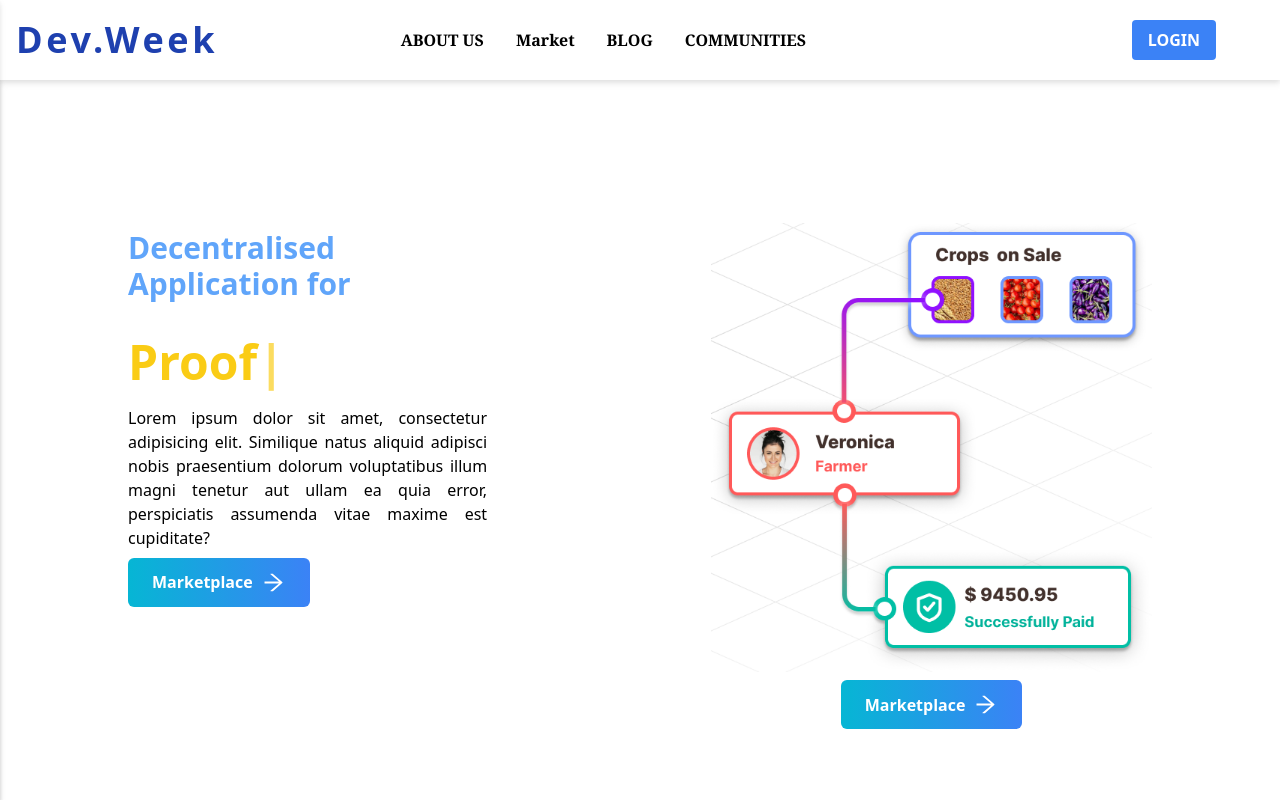
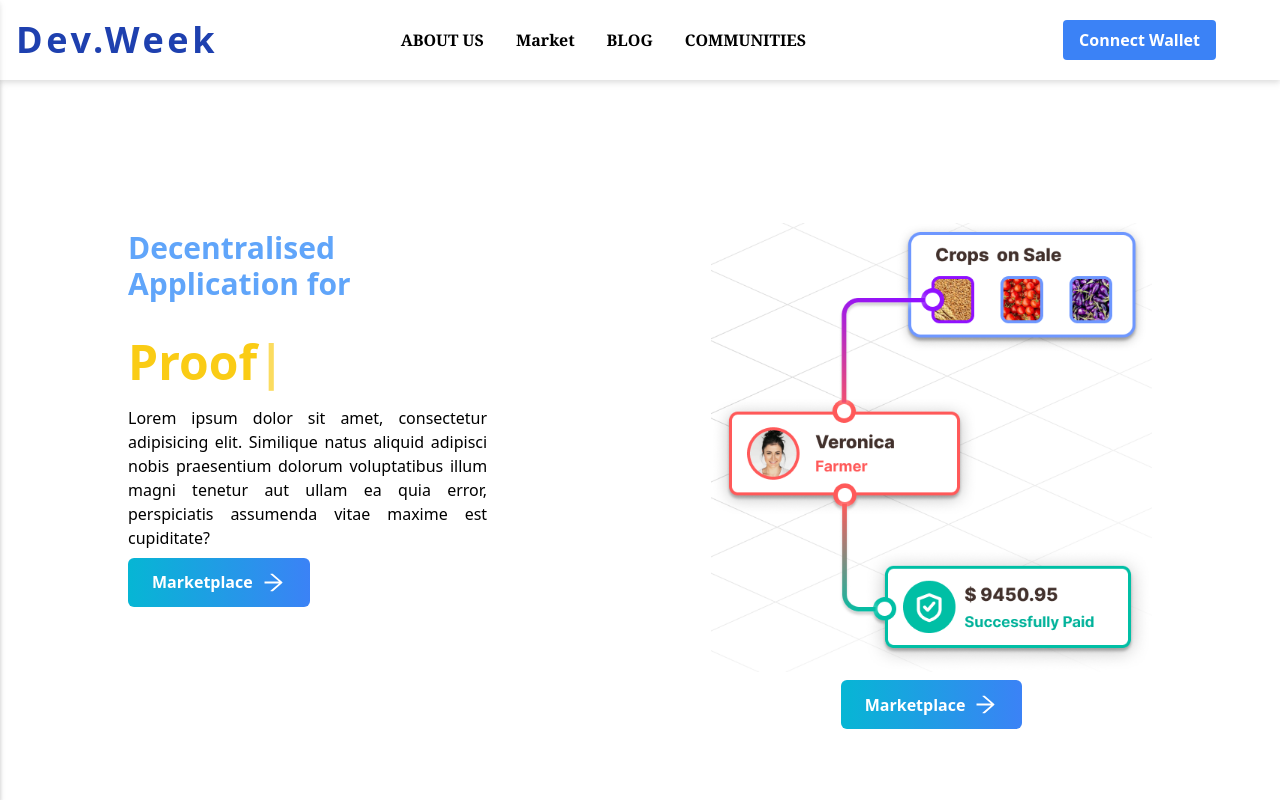
Before and after one commit to Vikash-8090-Yadav/DevWeek-Hack, a Next.js app: page / in a window 1280 px wide. Shown: the top 800 px of the page. Built offline with nearby package versions, Linux system fonts and the light colour scheme.

Commit message:
added the cello  connect wallet

```diff
--- a/components/Navbar/navbar.jsx
+++ b/components/Navbar/navbar.jsx
@@ -1,4 +1,6 @@
 import { useState } from "react";
+import Script from "next/script";
+
 
 function NavLink({ to, children }) {
   return (
@@ -85,10 +87,73 @@ function MobileNav({ open, setOpen }) {
   );
 }
 
+const networks = {
+
+  celo:{
+   chainId: `0x${Number(44787).toString(16)}`,
+   chainName:"Celo",
+   nativeCurrency:{
+      name:"CELO",
+      symbol: "CELO",
+      decimals: 18
+
+   },
+   rpcUrls:["https://alfajores-forno.celo-testnet.org"],
+   blockExplorerUrls:["https://alfajores-blockscout.celo-testnet.org"]
+
+  },
+  // for ropsten
+  // ropsten: {
+  //   provider: () => new HDWalletProvider(mnemonic, `https://ropsten.infura.io/v3/YOUR-PROJECT-ID`),
+  //   network_id: 3,       // Ropsten's id
+  //   gas: 5500000,        // Ropsten has a lower block limit than mainnet
+  //   confirmations: 2,    // # of confirmations to wait between deployments. (default: 0)
+  //   timeoutBlocks: 200,  // # of blocks before a deployment times out  (minimum/default: 50)
+  //   skipDryRun: true     // Skip dry run before migrations? (default: false for public nets )
+};
+
+
 export default function Navbar() {
   const [open, setOpen] = useState(false);
+
+  const [address , setAddress] = useState('');
+  const [balance , setBalance] = useState(' ');
+  async function connectWallet() {
+    if (typeof window.ethereum === 'undefined') {
+      console.log('Please install MetaMask');
+      return;
+    }
+
+    const web3 = new Web3(window.ethereum);
+    console.log(web3.version);
+
+    try {
+      const chainId = await web3.eth.getChainId();
+      if (chainId !== networks.celo.chainId) {
+        await window.ethereum.request({
+          method: 'wallet_addEthereumChain',
+          params: [networks.celo],
+        });
+      }
+
+      const accounts = await web3.eth.requestAccounts();
+      const address = accounts[0];
+      setAddress(address);
+
+      const balance = await web3.eth.getBalance(address);
+      const finalBalance = web3.utils.fromWei(balance) + ' ' + networks.celo.nativeCurrency.symbol;
+      console.log('Result:', finalBalance);
+      setBalance(finalBalance);
+    } catch (error) {
+      console.log('Error:', error);
+    }
+  }
+
   return (
     <nav className="flex sticky top-0 z-50 filter drop-shadow-md bg-white px-4 py-4 h-20  items-center ">
+       <Script src="https://cdnjs.cloudflare.com/ajax/libs/web3/1.2.7-rc.0/web3.min.js"></Script>
+    <Script src="https://ajax.googleapis.com/ajax/libs/jquery/3.6.0/jquery.min.js"></Script>
+
       <MobileNav open={open} setOpen={setOpen} />
       <div className="w-3/12 flex items-center">
         <a className="text-4xl tracking-widest  font-semibold" href="/">
@@ -107,7 +172,12 @@ export default function Navbar() {
       </div>
       <div className="w-9/12 flex justify-end items-center">
         <button className=" hidden md:flex bg-blue-500 hover:bg-blue-700 text-white font-bold mx-12 py-2 px-4 rounded">
-          LOGIN
+
+        <div className="wallletwrapper" onClick={connectWallet}>
+            {balance == ''?<bl className="bl">0</bl>:<bl className="bl"><h2>{balance.slice(0,4)} {balance.slice(-5)}</h2></bl>}
+            {address == ''?<wl className="wl">Connect Wallet</wl>:<wl1 className="wl1"><h2>{address.slice(0,6)}...{address.slice(39)}</h2></wl1>}
+             </div>
+
         </button>
 
         <div
--- /dev/null
+++ b/components/wallet.jsx
@@ -0,0 +1,78 @@
+import styles from "../styles/nav.module.css"
+import Link from "next/link"
+import Script from "next/script";
+import { useState } from "react";
+const networks = {
+    // for ganache
+    // development: {
+    //  host: "127.0.0.1",     // Localhost (default: none)
+    //  port: 7545,            // Standard Ethereum port (default: none)
+    //  network_id: "*",       // Any network (default: none)
+    // },
+    // for polygon
+    polygon:{
+     chainId: `0x${Number(44787).toString(16)}`,
+     chainName:"Celo",
+     nativeCurrency:{
+        name:"CELO",
+        symbol: "CELO",
+        decimals: 18
+
+     },
+     rpcUrls:["https://alfajores-forno.celo-testnet.org"],
+     blockExplorerUrls:["https://alfajores-blockscout.celo-testnet.org"]
+
+    },
+    // for ropsten
+    // ropsten: {
+    //   provider: () => new HDWalletProvider(mnemonic, `https://ropsten.infura.io/v3/YOUR-PROJECT-ID`),
+    //   network_id: 3,       // Ropsten's id
+    //   gas: 5500000,        // Ropsten has a lower block limit than mainnet
+    //   confirmations: 2,    // # of confirmations to wait between deployments. (default: 0)
+    //   timeoutBlocks: 200,  // # of blocks before a deployment times out  (minimum/default: 50)
+    //   skipDryRun: true     // Skip dry run before migrations? (default: false for public nets )
+};
+
+export default function   Wallet() {
+    const [address , setAddress] = useState('');
+    const [balance , setBalance] = useState(' ');
+    async function connectWallet(){
+        if(typeof window.ethereum =="undefined"){
+            console.log("PLease install the metamask");
+        }
+        let web3 = await new Web3(window.ethereum);
+        console.log(web3.version)
+        if(web3.network !=="CELO"){
+            await window.ethereum.request({
+                method:"wallet_addEthereumChain",
+                params:[{
+                    ...networks["CELO"]
+                }]
+            })
+        }
+        const accounts = await web3.eth.requestAccounts();
+        const Address =await  accounts[0];
+        setAddress(Address);
+        await web3.eth.getBalance(Address,async function(err,res){
+            if(err){
+                console.log("error->"+err);
+            }
+            else{
+                const finalbalance = web3.utils.fromWei(res)+ " "+networks["polygon"]["nativeCurrency"]["name"];
+                console.log("result->"+finalbalance);
+                setBalance(finalbalance);
+
+            }
+        });
+    }
+  return (
+    <>
+     <Script src="https://cdnjs.cloudflare.com/ajax/libs/web3/1.2.7-rc.0/web3.min.js"></Script>
+    <Script src="https://ajax.googleapis.com/ajax/libs/jquery/3.6.0/jquery.min.js"></Script>
+        <div className="wallletwrapper" onClick={connectWallet}>
+            {balance == ''?<bl className="bl">0</bl>:<bl className="bl"><h2>{balance.slice(0,4)} {balance.slice(-5)}</h2></bl>}
+            {address == ''?<wl className="wl">Connect Wallet</wl>:<wl1 className="wl1"><h2>{address.slice(0,6)}...{address.slice(39)}</h2></wl1>}
+             </div>
+    </>
+  )
+}
```
